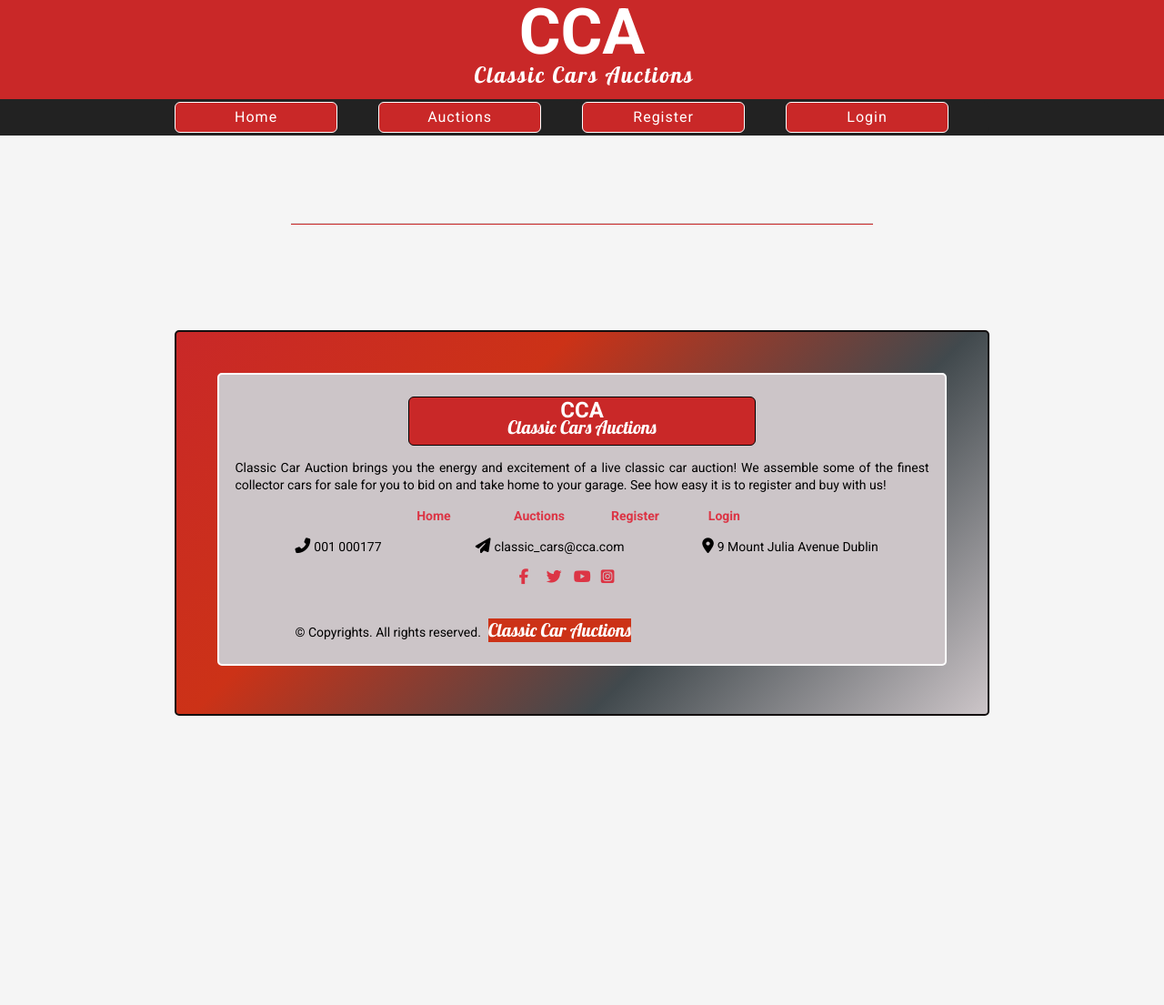
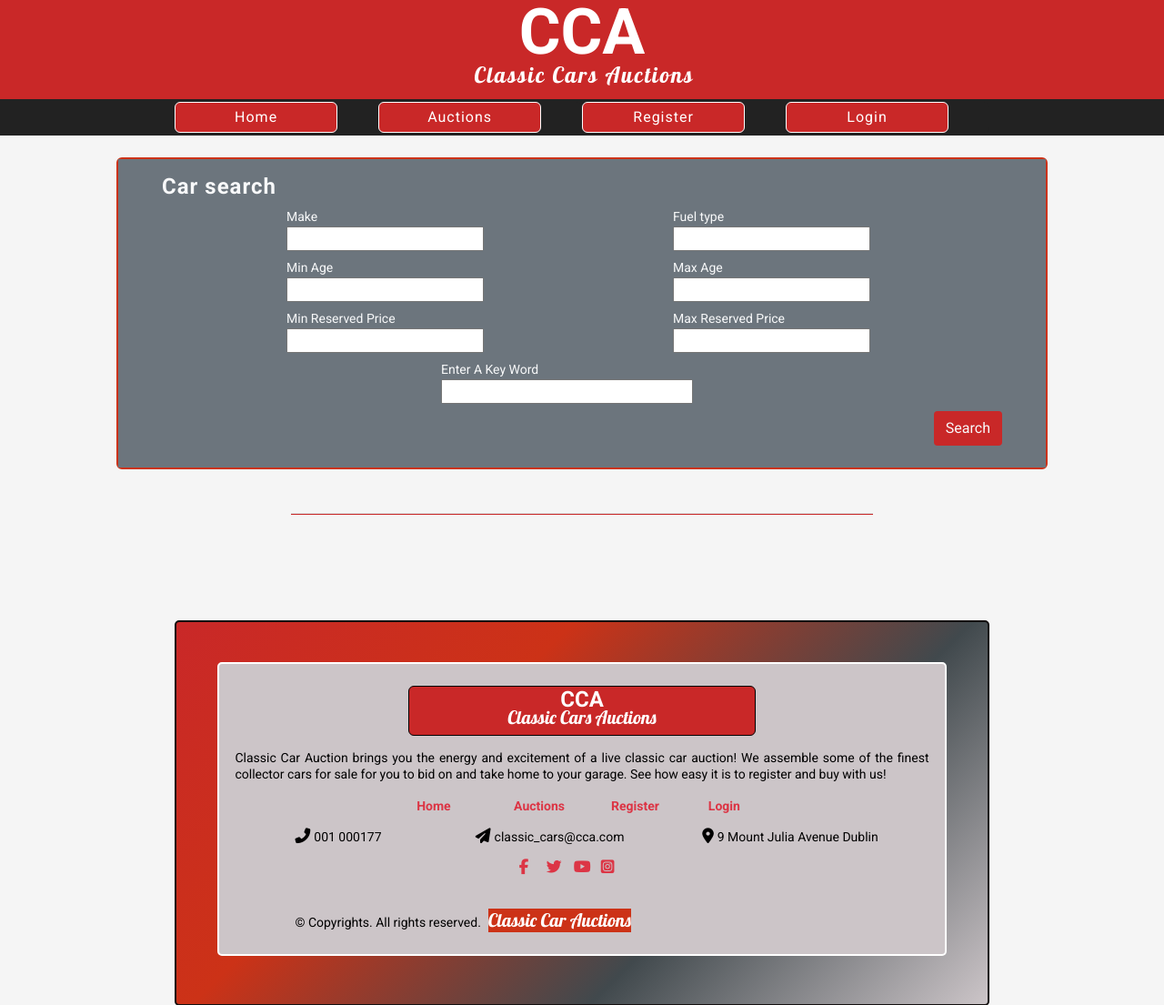
Before and after one commit to Code-Institute-Submissions/classic_cars_auctions, a Django app: page /auctions/all_auctions in a window 1280 px wide. Shown: the top 1105 px of the page at 91% size. Before the commit the page ends 787 px from the top, so only its background shows below. Run offline with Django 3.2, Linux system fonts and the light colour scheme; data that the repository does not hold is empty; some libraries are stand-ins or nearby versions.

Commit message:
added car search form and filtering functionality

```diff
--- a/auctions/filters.py
+++ b/auctions/filters.py
@@ -4,19 +4,23 @@ from .models import Car
 
 class CarFilter(django_filters.FilterSet):
     """Filter class"""
-    make = django_filters.CharFilter(lookup_expr='icontains')
+    make = django_filters.CharFilter(field_name='make',
+                                     lookup_expr='icontains')
 
     year_gt = django_filters.NumberFilter(field_name='firstRegistred',
-                                          lookup_expr='gt')
+                                          lookup_expr='gte')
     year_lt = django_filters.NumberFilter(field_name='firstRegistred',
-                                          lookup_expr='lt')
+                                          lookup_expr='lte')
 
     reserved_price_gt = django_filters.NumberFilter(field_name='reservedPrice',
-                                                    lookup_expr='gt')
+                                                    lookup_expr='gte')
     reserved_price_lt = django_filters.NumberFilter(field_name='reservedPrice',
-                                                    lookup_expr='lt')
+                                                    lookup_expr='lte')
 
-    fuel_type = django_filters.CharFilter(lookup_expr='icontains')
+    fuel_type = django_filters.CharFilter(field_name='fuelType',
+                                          lookup_expr='icontains')
+    description = django_filters.CharFilter(field_name='description',
+                                            lookup_expr='icontains')
 
     class Meta:
         """Filter Meta class"""
--- a/auctions/templates/auctions/auctions.html
+++ b/auctions/templates/auctions/auctions.html
@@ -4,7 +4,46 @@
 
 
 {% block content %}
-<section id="auctions" class="py-5">
+
+<section id="auctions" class="pb-5">
+    <div class="auction-search mt-4 mb-5">
+        <form action="all_auctions" method="get" class="bg-secondary">
+            <h1 class="header text-light ml-5 pt-3">Car search</h1>
+            <div class="row mx-0 my-0 px-0 py-0">
+                <div class="col-8 offset-2 col-sm-4">
+                    <p class="mb-0 text-light">Make</p>
+                    {{ auctions_filter.form.make}}
+                </div>
+                <div class="col-8 offset-2 col-sm-4 offset-sm-1">
+                    <p class="mb-0 text-light">Fuel type</p>
+                    {{ auctions_filter.form.fuel_type}}
+                </div>
+                <div class="col-8 offset-2 col-sm-4 mt-2">
+                    <p class="mb-0 text-light">Min Age</p>
+                    {{ auctions_filter.form.year_gt }}
+                </div>
+                <div class="col-8 offset-2 col-sm-4 offset-sm-1 mt-2">
+                    <p class="mb-0 text-light">Max Age</p>
+                    {{ auctions_filter.form.year_lt }}
+                </div>
+                <div class="col-8 offset-2 col-sm-4 offset-sm-2 mt-2">
+                    <p class="mb-0 text-light">Min Reserved Price</p>
+                    {{ auctions_filter.form.reserved_price_gt }}
+                </div>
+                <div class="col-8 offset-2 col-sm-4 offset-sm-1 mt-2">
+                    <p class="mb-0 text-light">Max Reserved Price</p>
+                    {{ auctions_filter.form.reserved_price_lt }}
+                </div>
+                <div class="col-8 offset-2 col-sm-5 offset-sm-4 mt-2">
+                    <p class="mb-0 text-light">Enter A Key Word</p>
+                    {{ auctions_filter.form.description }}
+                </div>
+            </div>
+            <div class="text-right mt-2">
+            <button class="btn btn-md red-background text-light mr-5 mb-4" type="submit">Search</button>
+        </div>
+        </form>
+    </div>
 
     {% for car in cars %}
     <div class="car mb-5">
--- a/auctions/views.py
+++ b/auctions/views.py
@@ -1,18 +1,21 @@
 from django.shortcuts import render, get_object_or_404
 from django.contrib import messages
+import datetime
 from .models import Car
-
+from .filters import CarFilter
 
 
 def all_auctions(request):
     """ A view to return all cars and for sorting cars """
 
     cars = Car.objects.all()
-    filter = Car
 
+    auctions_filter = CarFilter(request.GET, queryset=cars)
+    cars = auctions_filter.qs
 
     context = {
         'cars': cars,
+        'auctions_filter': auctions_filter,
     }
 
     return render(request, 'auctions/auctions.html', context)
@@ -22,6 +25,8 @@ def auction_detail(request, car_id):
     """ A view to return car and auctions detail """
     car = get_object_or_404(Car, pk=car_id)
 
+
+
     context = {
         'car': car,
     }
--- a/static/css/base.css
+++ b/static/css/base.css
@@ -27,7 +27,11 @@ a:hover {
 }
 
 .red-background {
-    background-color: rgb(201, 40, 40);;
+    background-color: rgb(201, 40, 40);
+}
+
+.text-red {
+    color: rgb(201, 40, 40);
 }
 
 .bottom-border {
@@ -40,6 +44,18 @@ a:hover {
 
 .romove-border {
     border: none;
+}
+
+/* Chrome, Safari, Edge, Opera */
+input::-webkit-outer-spin-button,
+input::-webkit-inner-spin-button {
+  -webkit-appearance: none;
+  margin: 0;
+}
+
+/* Firefox */
+input[type=number] {
+  -moz-appearance: textfield;
 }
 /* font-family: 'Lobster', cursive;
 font-family: 'Roboto', sans-serif; */
@@ -207,6 +223,17 @@ font-family: 'Roboto', sans-serif; */
 
 /*auctions */
 
+/* auction-search  */
+.auction-search {
+    width: 80%;
+    margin: 0 auto;
+    border: 2px solid #cc3217;
+    border-radius: 6px;
+}
+.auction-search input {
+    width: 70%;
+}
+
 #all-cars {
     width: 100%;
 }
@@ -356,9 +383,10 @@ footer li i {
 }
 
 @media (max-width: 330px) {
-    .ul-sm-d-none {
+    /* .ul-sm-d-none {
         display: none !important;
-    }
+    } */
+
 }
 
 
@@ -369,6 +397,7 @@ footer li i {
     .banner h1{
         font-size: 32px;
     }
+
 
     /* footer */
 
```
Also changed, not shown: auctions/models.py (+8 -0 lines), auctions/templates/auctions/auction_detail.html (+32 -1 lines).
